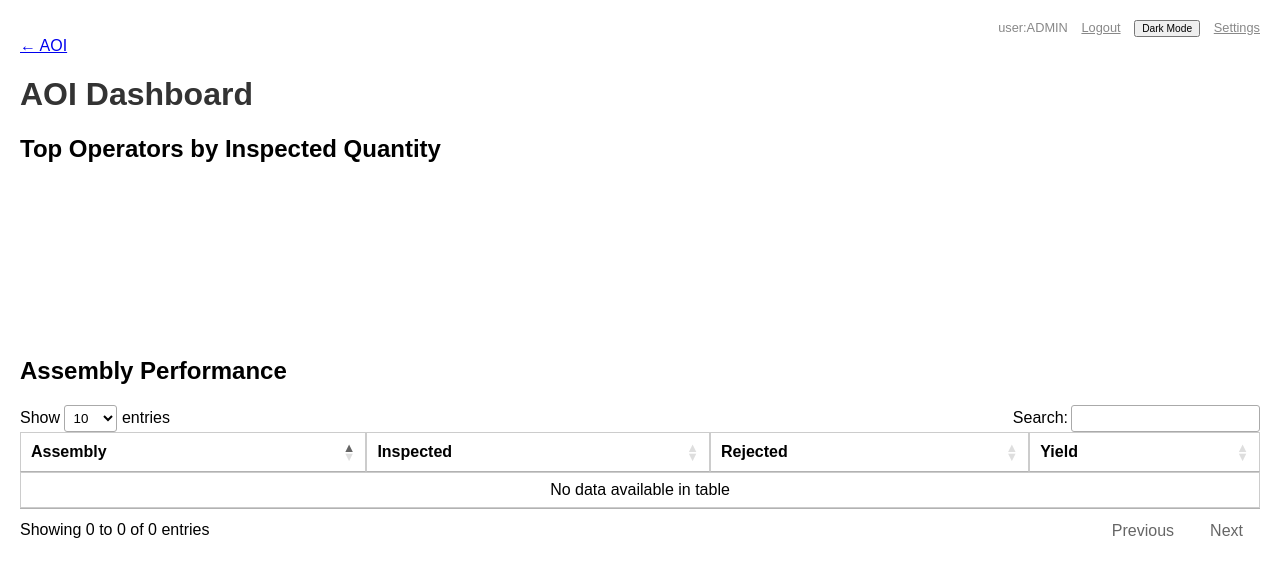
After one commit to ThomasSchwartz18/SPCApp, a Flask app: page /aoi/dashboard in a window 1280 px wide. The commit adds this page. Shown: the top 577 px of the page. Run offline with Flask 3, Linux system fonts and the light colour scheme; the visitor is signed in with stand-in values (Sample User, id 1); data comes from the database, SQL or seed files in the repository; data that the repository does not hold is empty; a map, chart or similar area stays blank; some libraries are stand-ins or nearby versions.

Commit message:
Add AOI dashboard with aggregated metrics

```diff
--- a/run.py
+++ b/run.py
@@ -418,6 +418,55 @@ def aoi_report():
     conn.close()
     return render_template('aoi.html', upload=False, data=data, selected_date=selected_date, html_exists=html_exists)
 
+
+@app.route('/aoi/dashboard')
+@login_required
+def aoi_dashboard():
+    if not has_permission('aoi'):
+        return redirect(url_for('aoi_report'))
+    conn = get_db()
+    op_rows = conn.execute(
+        'SELECT operator, SUM(qty_inspected) AS inspected, SUM(qty_rejected) AS rejected '
+        'FROM aoi_reports GROUP BY operator ORDER BY inspected DESC'
+    ).fetchall()
+    asm_rows = conn.execute(
+        'SELECT assembly, SUM(qty_inspected) AS inspected, SUM(qty_rejected) AS rejected '
+        'FROM aoi_reports GROUP BY assembly ORDER BY inspected DESC'
+    ).fetchall()
+    conn.close()
+
+    operators = []
+    for r in op_rows:
+        inspected = r['inspected'] or 0
+        rejected = r['rejected'] or 0
+        yield_rate = 1 - (rejected / inspected) if inspected else 0
+        operators.append(
+            {
+                'operator': r['operator'],
+                'inspected': inspected,
+                'rejected': rejected,
+                'yield': yield_rate,
+            }
+        )
+
+    assemblies = []
+    for r in asm_rows:
+        inspected = r['inspected'] or 0
+        rejected = r['rejected'] or 0
+        yield_rate = 1 - (rejected / inspected) if inspected else 0
+        assemblies.append(
+            {
+                'assembly': r['assembly'],
+                'inspected': inspected,
+                'rejected': rejected,
+                'yield': yield_rate,
+            }
+        )
+
+    return render_template(
+        'aoi_dashboard.html', operators=operators, assemblies=assemblies
+    )
+
 @app.route('/analysis', methods=['GET', 'POST'])
 @login_required
 def analysis():
--- /dev/null
+++ b/static/js/aoi_dashboard.js
@@ -0,0 +1,28 @@
+window.addEventListener('DOMContentLoaded', () => {
+  const dataEl = document.getElementById('operator-data');
+  if (dataEl) {
+    const ops = JSON.parse(dataEl.textContent);
+    const ctx = document.getElementById('operatorsChart');
+    if (ctx && ops.length) {
+      new Chart(ctx, {
+        type: 'bar',
+        data: {
+          labels: ops.map(o => o.operator),
+          datasets: [{
+            label: 'Inspected',
+            data: ops.map(o => o.inspected),
+            backgroundColor: 'rgba(54, 162, 235, 0.7)'
+          }]
+        },
+        options: {
+          scales: {
+            y: { beginAtZero: true }
+          }
+        }
+      });
+    }
+  }
+  if (window.jQuery) {
+    $('#assemblyTable').DataTable();
+  }
+});
--- a/templates/aoi.html
+++ b/templates/aoi.html
@@ -7,6 +7,7 @@
     <a href="/aoi">View Reports</a>
     {% if current_user == 'ADMIN' or permissions['aoi'] %}
       | <a href="/aoi?view=upload">Upload Report</a>
+      | <a href="{{ url_for('aoi_dashboard') }}">Dashboard</a>
     {% endif %}
   </p>
 
--- /dev/null
+++ b/templates/aoi_dashboard.html
@@ -0,0 +1,37 @@
+{% extends 'base.html' %}
+{% block title %}AOI Dashboard{% endblock %}
+{% block head_extra %}
+  <script src="https://cdn.jsdelivr.net/npm/chart.js" defer></script>
+  <script src="https://code.jquery.com/jquery-3.6.0.min.js" defer></script>
+  <link rel="stylesheet" href="https://cdn.datatables.net/1.13.4/css/jquery.dataTables.min.css">
+  <script src="https://cdn.datatables.net/1.13.4/js/jquery.dataTables.min.js" defer></script>
+  <script id="operator-data" type="application/json">{{ operators|tojson }}</script>
+  <script src="{{ url_for('static', filename='js/aoi_dashboard.js') }}" defer></script>
+{% endblock %}
+{% block content %}
+  <a href="{{ url_for('aoi_report') }}">← AOI</a>
+  <h1>AOI Dashboard</h1>
+  <h2>Top Operators by Inspected Quantity</h2>
+  <canvas id="operatorsChart"></canvas>
+  <h2>Assembly Performance</h2>
+  <table id="assemblyTable">
+    <thead>
+      <tr>
+        <th>Assembly</th>
+        <th>Inspected</th>
+        <th>Rejected</th>
+        <th>Yield</th>
+      </tr>
+    </thead>
+    <tbody>
+      {% for row in assemblies %}
+      <tr>
+        <td>{{ row['assembly'] }}</td>
+        <td>{{ row['inspected'] }}</td>
+        <td>{{ row['rejected'] }}</td>
+        <td>{{ '{:.2%}'.format(row['yield']) }}</td>
+      </tr>
+      {% endfor %}
+    </tbody>
+  </table>
+{% endblock %}
```
